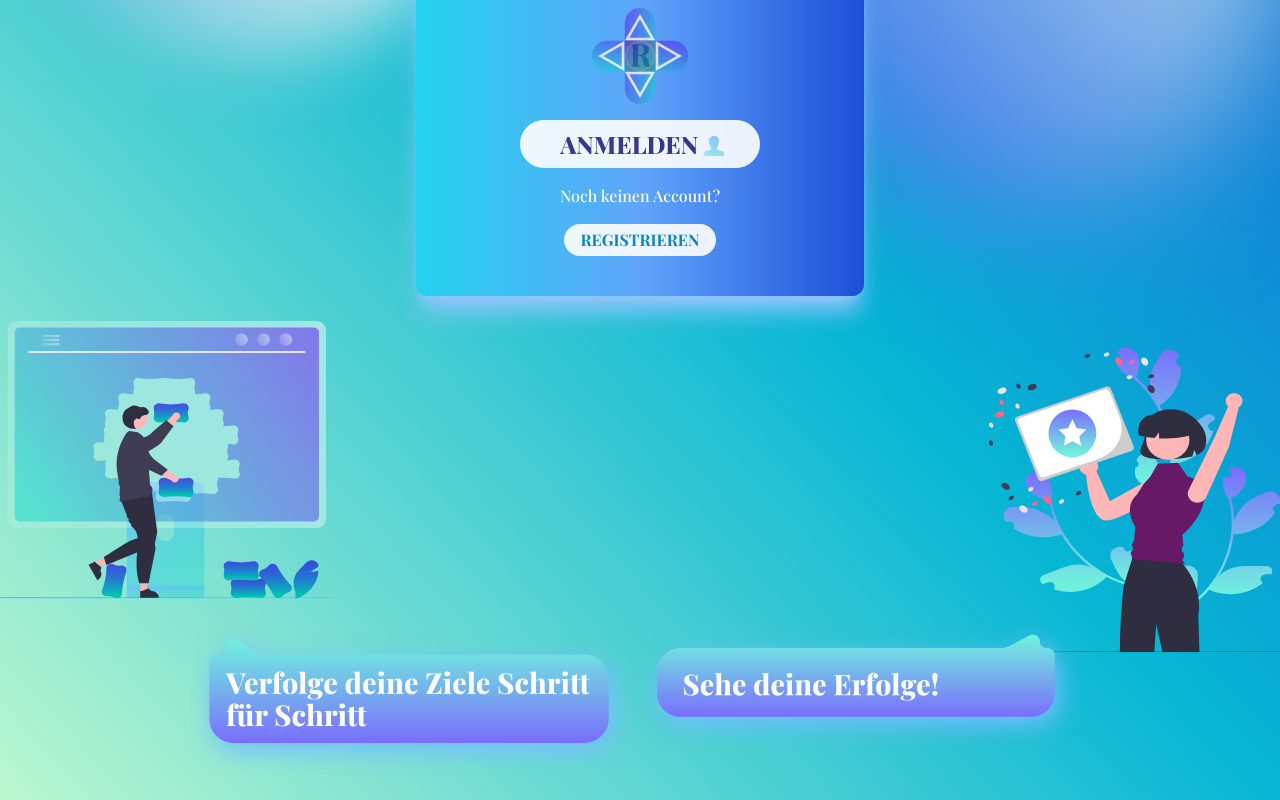
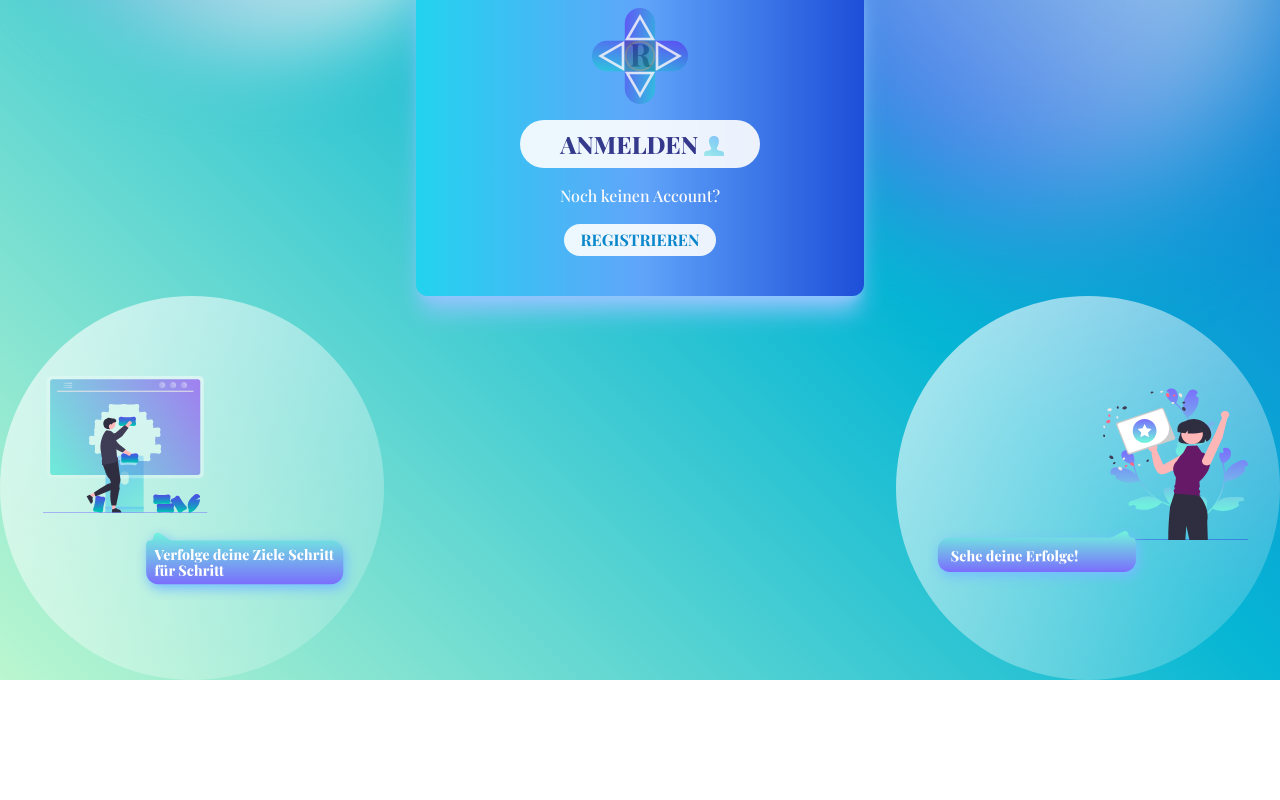
Before and after one commit to ZartBitter/Resolve, a Vue app in the folder Resolve/: page / in a window 1280 px wide. Shown: the part 589-1389 px from the top of the page. After the commit the page ends 1269 px from the top, so only its background shows below. Built offline with nearby package versions, Linux system fonts and the light colour scheme; a web font is replaced by a local one.

Commit message:
Added Circles to illustrations at Homepage

```diff
--- a/Resolve/src/components/TheWelcome.vue
+++ b/Resolve/src/components/TheWelcome.vue
@@ -36,8 +36,13 @@ import HomepageRoad1 from './icons/HomepageRoad.vue';
 
     <!-- Lower Section of the Homepage -->
     <section class=" flex items-center justify-between">
-      <HomepageBuilding></HomepageBuilding>
-      <HomepageSuccess></HomepageSuccess>
+        <div class="bg-gradient-to-br from-white/70 to-white/10 rounded-full h-96 w-96 flex items-center">
+          <HomepageBuilding class="max-w-xs max-h-56 z-10 ml-10"></HomepageBuilding>
+        </div>
+
+        <div class="bg-gradient-to-br from-white/70 to-white/10 rounded-full h-96 w-96 flex items-center">
+          <HomepageSuccess class="max-w-xs max-h-56 z-10 ml-8"></HomepageSuccess>
+        </div>
     </section>
 
 
```
